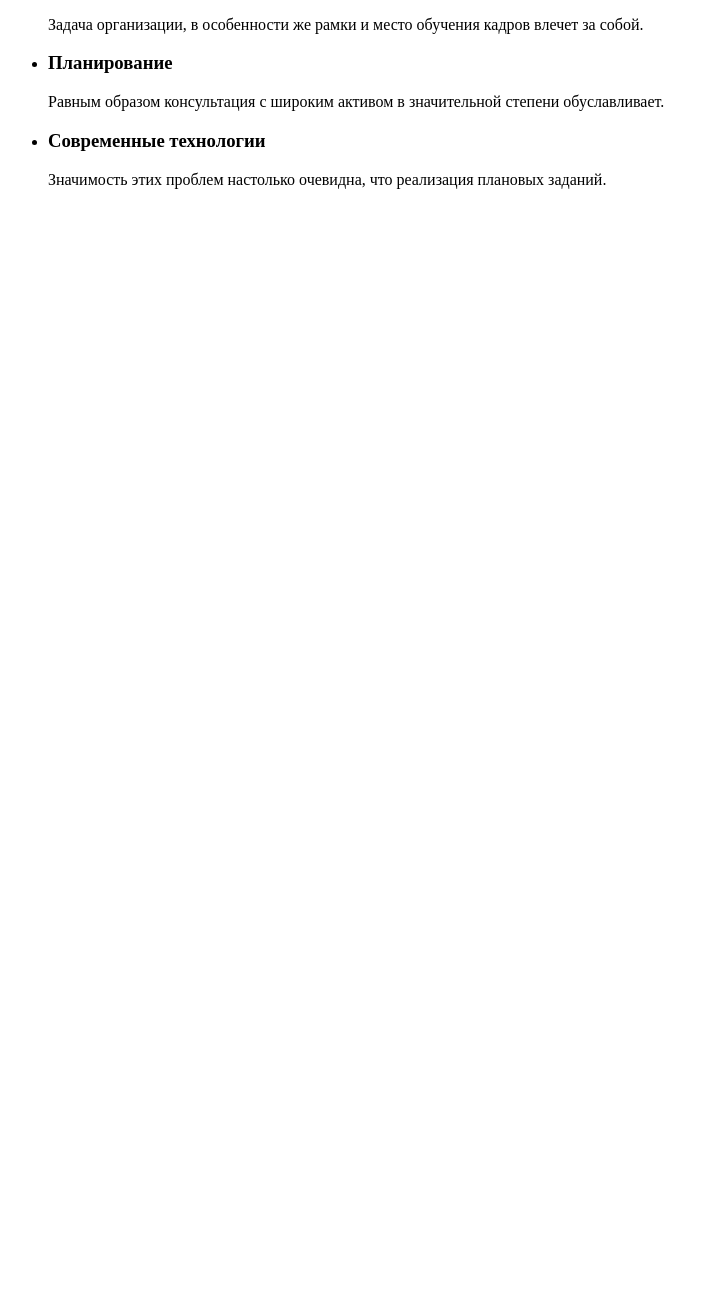
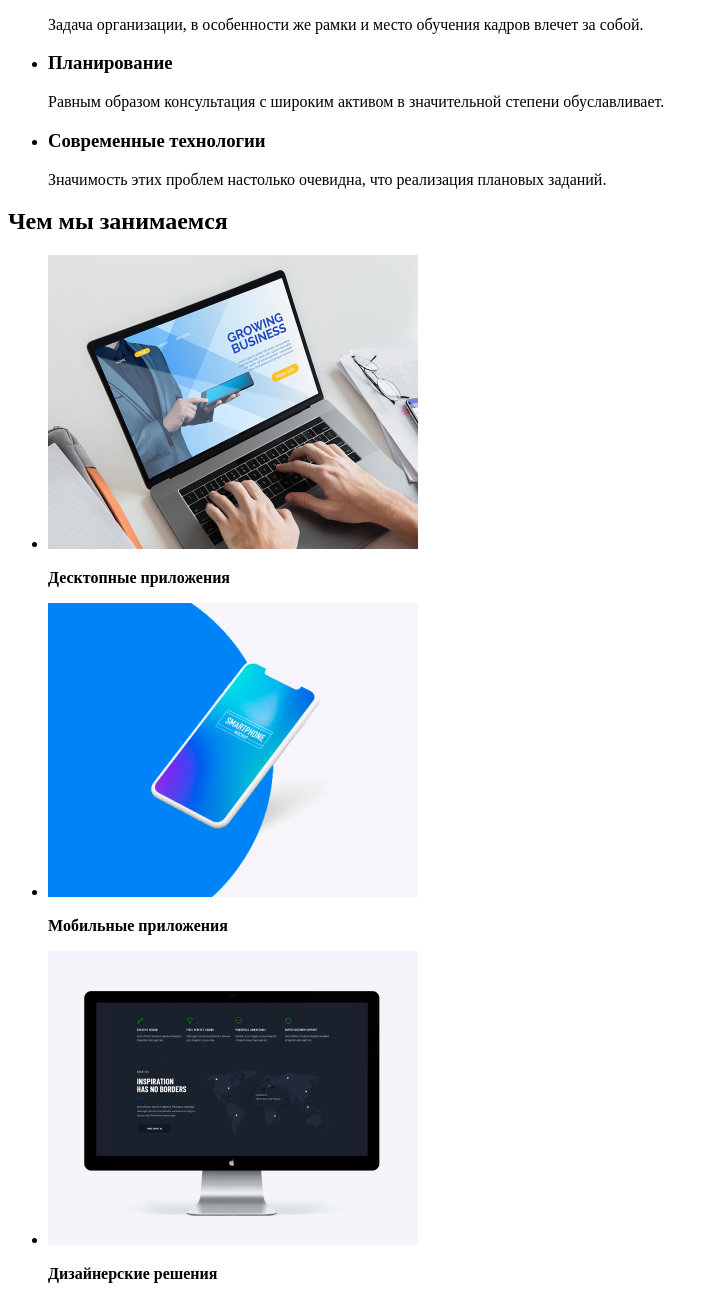
Before and after one commit to Yehor-Rudzinskyi/goit-markup-hw-01, a plain HTML site: page index.html in a window 1280 px wide. Shown: the part 349-1648 px from the top of the page, without its empty margins (0-716 px from the left). Before the commit the page ends 800 px from the top, so only its background shows below. Drawn offline with Linux system fonts and the light colour scheme.

Commit message:
Секция "Чем мы занимаемся"

```diff
--- a/index.html
+++ b/index.html
@@ -64,6 +64,39 @@
           </li>
         </ul>
       </section>
+      <!-- Чем мы занимаемся -->
+      <section>
+        <h2>Чем мы занимаемся</h2>
+        <ul>
+          <li>
+            <img
+              src="./images/what_we_do/laptop.jpg"
+              alt="ноутбук"
+              width="370"
+              height="294"
+            />
+            <p><b>Десктопные приложения</b></p>
+          </li>
+          <li>
+            <img
+              src="./images/what_we_do/smartphone.jpg"
+              alt="смартфон"
+              width="370"
+              height="294"
+            />
+            <p><b>Мобильные приложения</b></p>
+          </li>
+          <li>
+            <img
+              src="./images/what_we_do/monitor.jpg"
+              alt="монитор"
+              width="370"
+              height="294"
+            />
+            <p><b>Дизайнерские решения</b></p>
+          </li>
+        </ul>
+      </section>
     </main>
   </body>
 </html>
```
Also changed, not shown: images/what_we_do/laptop.jpg (added), images/what_we_do/monitor.jpg (added), images/what_we_do/smartphone.jpg (added).
